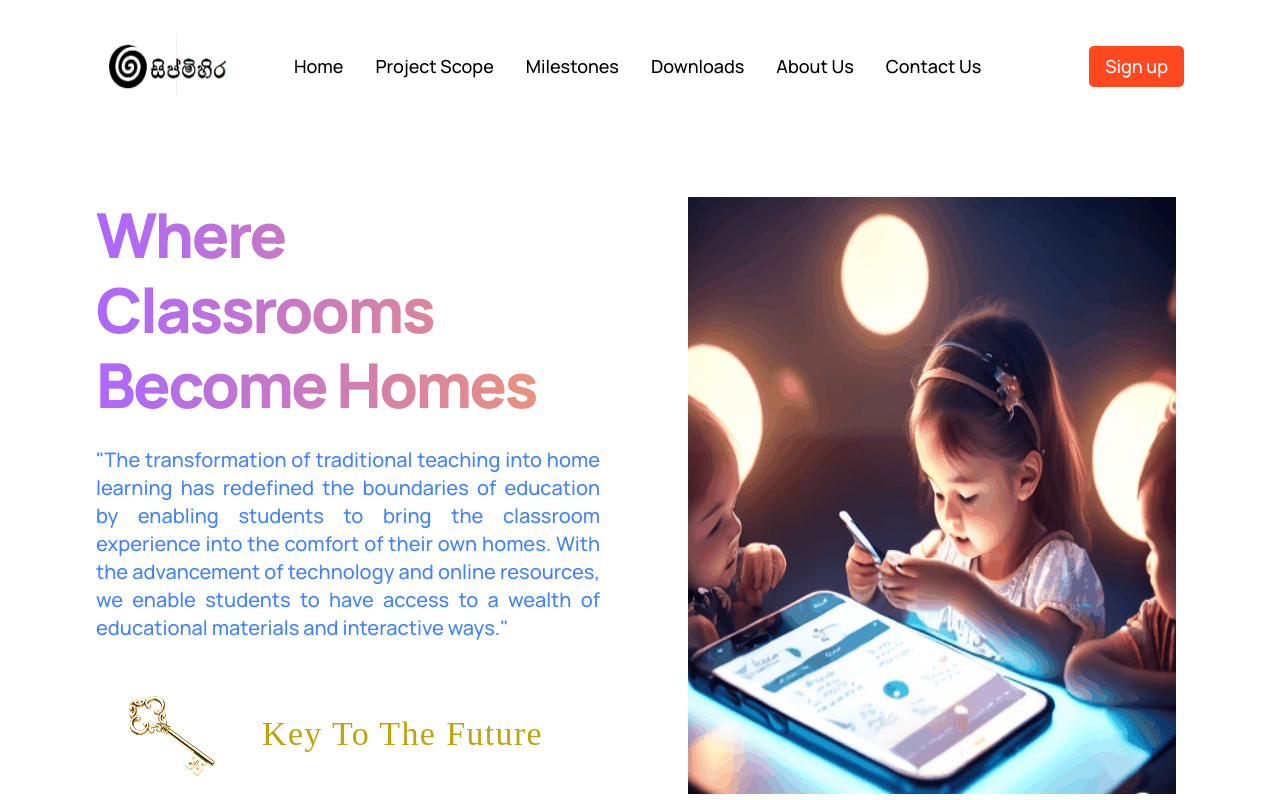
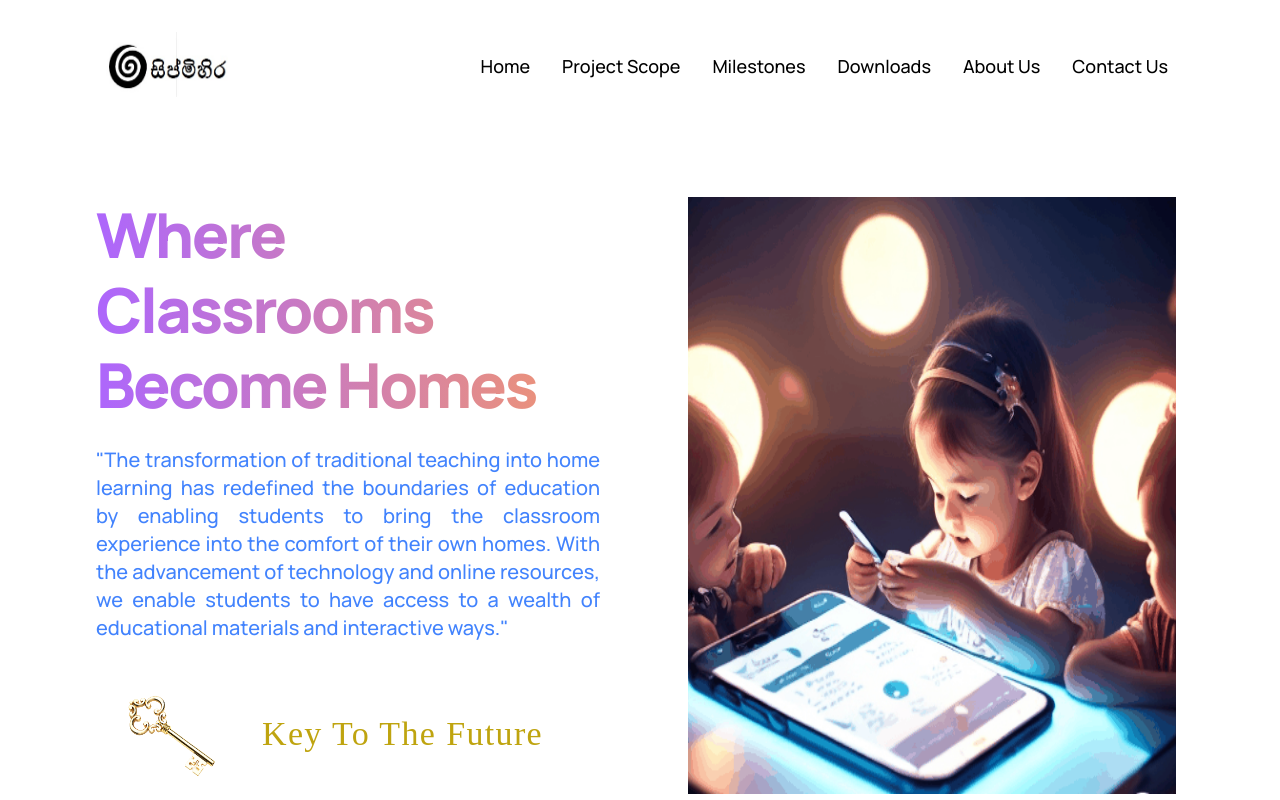
Before and after one commit to LankaniDeSilva/Sipmihira, a React (Create React App) app in the folder sipmihira/: page / in a window 1280 px wide. Shown: the top 800 px of the page. Built offline with nearby package versions, Linux system fonts and the light colour scheme.

Commit message:
Nav bar & download page updated

```diff
--- a/sipmihira/src/components/navbar/Navbar.jsx
+++ b/sipmihira/src/components/navbar/Navbar.jsx
@@ -6,16 +6,31 @@ import './navbar.css';
 const Menu = () => (
   <>
     <p><a href="#home">Home</a></p>
-    <p><a href="#wgpt3">Project Scope</a></p>
+    <div className="dropdown">
+      <p style={{ color: "black" }}>Project Scope</p>
+      <div className="dropdown-content">
+        <a href="#project-scope-a">Literature Survey</a>
+        <a href="#project-scope-b">Research Gap</a>
+        <a href="#project-scope-c">Research Problem & Solution</a>
+        <a href="#project-scope-d">Research Objectives</a>
+        <a href="#project-scope-e">Methodology</a>
+        <a href="#project-scope-f">Technologies</a>
+      </div>
+    </div>
     <p><a href="#possibility">Milestones</a></p>
-    <p><a href="#downloads">Downloads</a></p>
+    <div className="dropdown">
+      <p style={{ color: "black" }}>Downloads</p>
+      <div className="dropdown-content">
+        <a href="#documents">Documents</a>
+        <a href="#presentations">Presentations</a>
+      </div>
+    </div>
     <p><a href="#blog">About Us</a></p>
     <p><a href="#contactUs">Contact Us</a></p>
   </>
 );
 
 const Navbar = () => {
-
   const [toggleMenu, setToggleMenu] = useState(false);
   return (
     <div className='gpt3__navbar'>
@@ -23,20 +38,16 @@ const Navbar = () => {
         <div className='gpt3__navbar-links_logo'>
           <img src={logo} alt="logo" />
         </div>
-
-        <div className="gpt3__navbar-links_container">
-          <Menu />
-        </div>
       </div>
 
-      <div className="gpt3__navbar-sign">
-        <p>Sign in</p>
-        <button type="button">Sign up</button>
+      <div className="gpt3__navbar-menulist">
+        <Menu />
       </div>
+
       <div className="gpt3__navbar-menu">
         {toggleMenu
-          ? <RiCloseLine color="#fff" size={27} onClick={() => setToggleMenu(false)} />
-          : <RiMenu3Line color="#fff" size={27} onClick={() => setToggleMenu(true)} />
+          ? <RiCloseLine color="#000" size={27} onClick={() => setToggleMenu(false)} />
+          : <RiMenu3Line color="#000" size={27} onClick={() => setToggleMenu(true)} />
         }
         {toggleMenu && (
           <div className="gpt3__navbar-menu_container scale-up-center">
@@ -46,7 +57,7 @@ const Navbar = () => {
           </div>
         )}
       </div>
-    </div >
+    </div>
   )
 }
 
--- a/sipmihira/src/components/navbar/navbar.css
+++ b/sipmihira/src/components/navbar/navbar.css
@@ -27,14 +27,14 @@
     flex-direction: row;
 }
 
-.gpt3__navbar-sign {
+.gpt3__navbar-menulist {
     display: flex;
     justify-content: flex-end;
     align-items: center;
 }
 
 .gpt3__navbar-links_container p,
-.gpt3__navbar-sign p,
+.gpt3__navbar-menulist p,
 .gpt3__navbar-menu_container p {
     color: #fff;
     font-family: var(--font-family);
@@ -47,7 +47,7 @@
     cursor: pointer;
 }
 
-.gpt3__navbar-sign button,
+.gpt3__navbar-menulist button,
 .gpt3__navbar-menu_container button {
     padding: 0.5rem 1rem;
     color: #fff;
@@ -79,8 +79,9 @@
     align-items: flex-end;
     flex-direction: column;
 
-    text-align: end;
-    background: var(--color-footer);
+    text-align: center;
+    background: linear-gradient(to bottom, #d3cffd, rgb(231, 97, 215));
+
     padding: 2rem;
     position: absolute;
     right: 0;
@@ -88,16 +89,40 @@
     margin-top: 1rem;
     min-width: 210px;
     border-radius: 5px;
-    box-shadow: 0px 0px 5px rgba(0,0, 0,0.2);
+    box-shadow: 0px 0px 5px rgba(0, 0, 0, 0.2);
 }
 
 .gpt3__navbar-menu_container p {
     margin: 1rem 0;
 }
 
-.gpt3__navbar-menu_container-links-sign {
+.gpt3__navbar-menu_container-links-menulist {
     display: none;
 }
+
+/* Add this to your existing CSS file */
+.dropdown-list {
+    display: none;
+    position: absolute;
+    background: #fff;
+    /* Set the background color */
+    box-shadow: 0px 0px 5px rgba(0, 0, 0, 0.2);
+    padding: 10px;
+}
+
+.dropdown-list ul {
+    list-style: none;
+    padding: 0;
+}
+
+.dropdown-list li {
+    margin-bottom: 5px;
+}
+
+.dropdown-list.open {
+    display: block;
+}
+
 
 @media screen and (max-width: 1050px) {
     .gpt3__navbar-links_container {
@@ -120,7 +145,7 @@
         padding: 2rem;
     }
 
-    .gpt3__navbar-sign {
+    .gpt3__navbar-menulist {
         display: none;
     }
 
@@ -128,7 +153,48 @@
         top: 20px;
     }
 
-    .gpt3__navbar-menu_container-links-sign {
+    .gpt3__navbar-menu_container-links-menulist {
         display: block;
     }
 }
+
+/* Add this CSS for the dropdown menu */
+.dropdown {
+    position: relative;
+    display: inline-block;
+}
+
+.dropdown-content {
+    display: none;
+    position: absolute;
+    background: linear-gradient(to bottom, #d3cffd, rgb(196, 90, 245));
+    min-width: 160px;
+    z-index: 1;
+}
+
+.dropdown-content a {
+    color: black;
+    padding: 12px 16px;
+    text-decoration: none;
+    display: block;
+}
+
+.dropdown:hover .dropdown-content {
+    display: block;
+}
+
+/* Mobile responsiveness */
+@media screen and (max-width: 1050px) {
+    .gpt3__navbar-links_container {
+        display: none;
+    }
+
+    .gpt3__navbar-menu {
+        display: flex;
+    }
+
+    /* Mobile dropdown menu */
+    .dropdown {
+        display: block;
+    }
+}
--- a/sipmihira/src/containers/downloads/Downloads.jsx
+++ b/sipmihira/src/containers/downloads/Downloads.jsx
@@ -116,7 +116,7 @@ const CardComponent = (props) => {
 const Downloads = () => (
   <div className="gpt3__features section__padding" id="downloads">
     <div className="gpt3__features-heading">
-      <h1 className="gradient__text">Documents</h1>
+      <h1 className="gradient__text" id="documents">Documents</h1>
     </div>
     <div className="gpt3__features-container">
       <Grid
@@ -207,7 +207,7 @@ const Downloads = () => (
       </Grid>
     </div>
     <div className="gpt3__features-heading">
-      <h1 className="gradient__text">Presentations</h1>
+      <h1 className="gradient__text" id="presentations">Presentations</h1>
     </div>
     <div className="gpt3__features-container">
       <Grid
```
